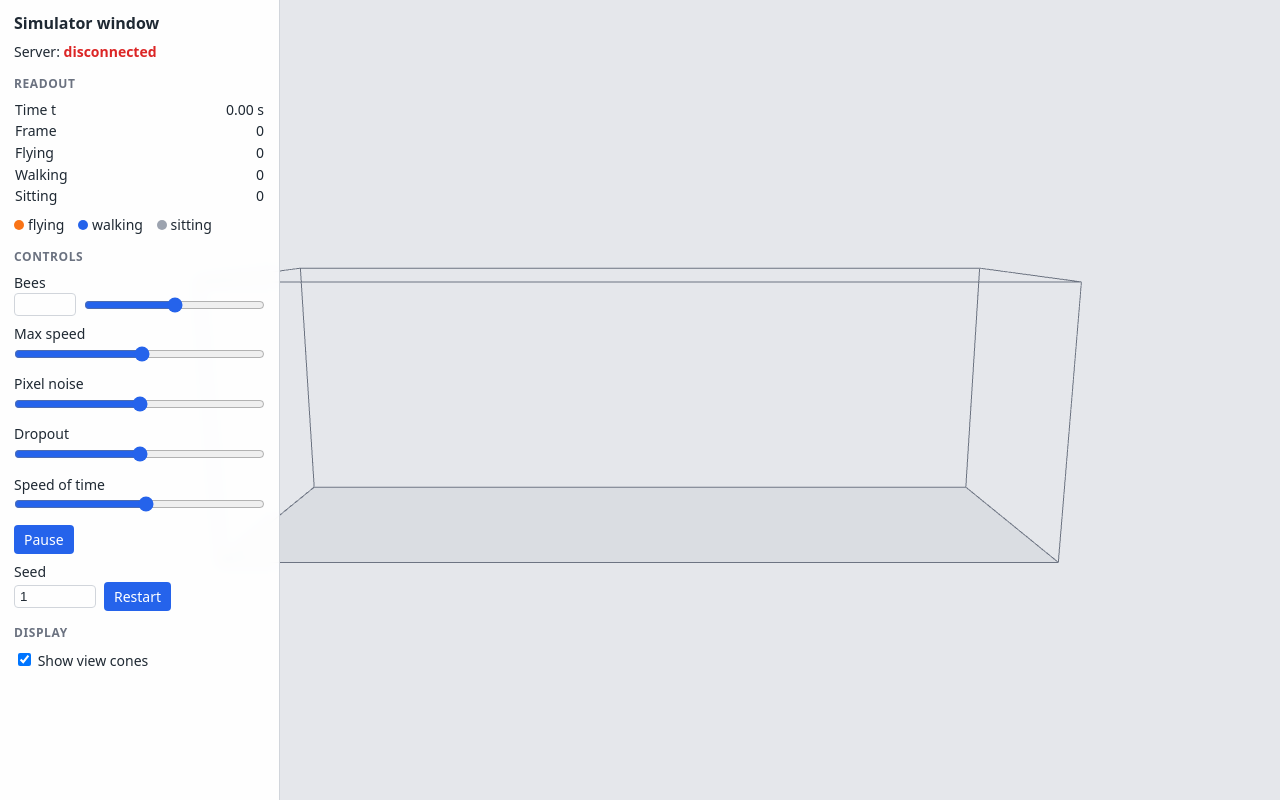
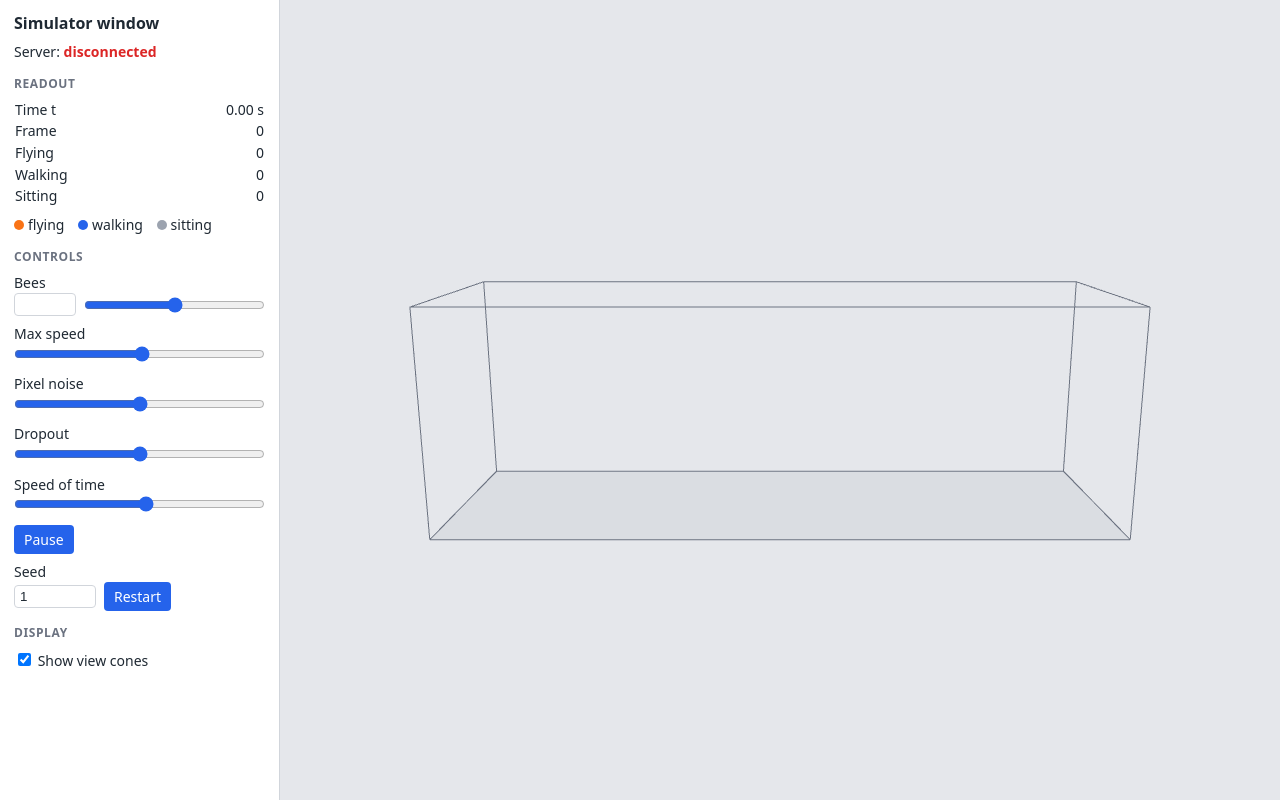
Before and after one commit to lukestark-glitch/whole-arena-bee-tracking, a plain HTML site: page simulator/web/index.html in a window 1280 px wide. Drawn offline with nearby package versions, Linux system fonts and the light colour scheme; animation ran at ten frames a second.

Commit message:
Fix window layout and time-scale display, lower landing chance, update docs for Stage 2
Co-Authored-By: Claude <noreply@anthropic.com>
Claude-Session: https://claude.ai/code/session_01VfpT3SvcQJktzX6LhANcE1

```diff
--- a/simulator/web/index.html
+++ b/simulator/web/index.html
@@ -17,7 +17,7 @@
   }
   html, body { margin: 0; height: 100%; background: var(--bg); color: var(--text);
     font: 14px/1.4 system-ui, -apple-system, "Segoe UI", Roboto, sans-serif; overflow: hidden; }
-  #view { position: fixed; inset: 0; width: 100%; height: 100%; display: block; }
+  #view { position: fixed; left: 280px; top: 0; width: calc(100% - 280px); height: 100%; display: block; }
   #panel { position: fixed; left: 0; top: 0; bottom: 0; width: 280px; box-sizing: border-box;
     padding: 12px 14px; overflow-y: auto; background: var(--panel);
     border-right: 1px solid var(--border); backdrop-filter: blur(6px); }
@@ -139,13 +139,13 @@ let lastState = null;
 function resetView(size) {
   const centre = new THREE.Vector3(size[0] / 2, size[1] / 2, size[2] / 2);
   controls.target.copy(centre);
-  camera.position.set(centre.x, -size[0] * 1.1, size[2] * 1.2);
+  camera.position.set(centre.x, -size[0] * 1.3, size[2] * 1.5);
   controls.update();
 }
 
 // Match renderer and camera aspect to the window size.
 function resize() {
-  const w = window.innerWidth, h = window.innerHeight;
+  const w = canvas.clientWidth, h = canvas.clientHeight;
   renderer.setPixelRatio(window.devicePixelRatio);
   renderer.setSize(w, h, false);
   camera.aspect = w / h;
@@ -259,7 +259,8 @@ function updatePanel(msg) {
   for (const k in counts) $(`ro-${k}`).textContent = String(counts[k]);
 
   for (const name of CONTROL_NAMES) {
-    const v = msg.settings[name];
+    // The time scale is not a setting of the simulated world, so it sits beside them.
+    const v = name === "time_scale" ? msg.time_scale : msg.settings[name];
     if (v === undefined) continue;
     setWidget(name, v);
     if ($(`v-${name}`)) $(`v-${name}`).textContent = formatValue(name, v);
```
Also changed, not shown: 8 other files.
